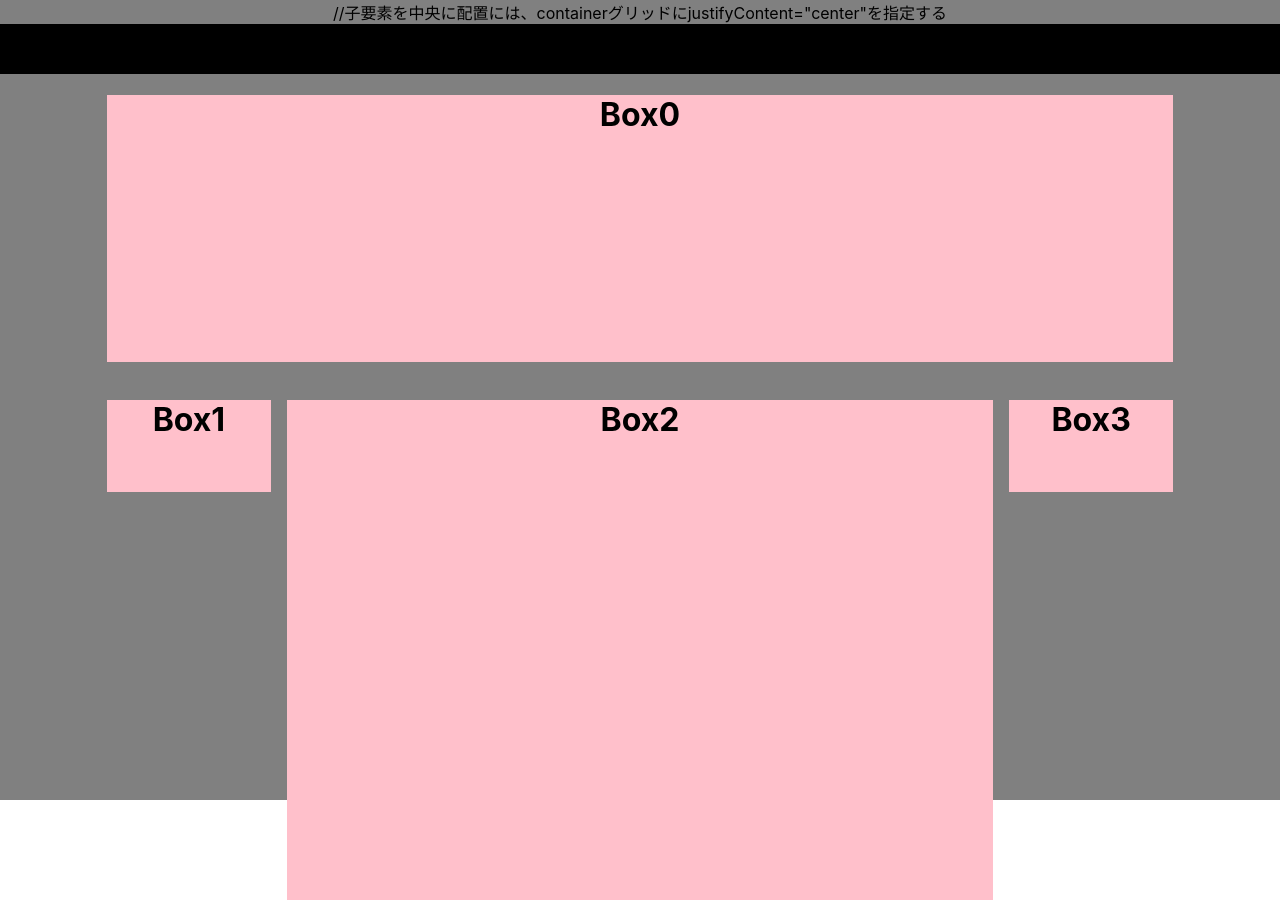
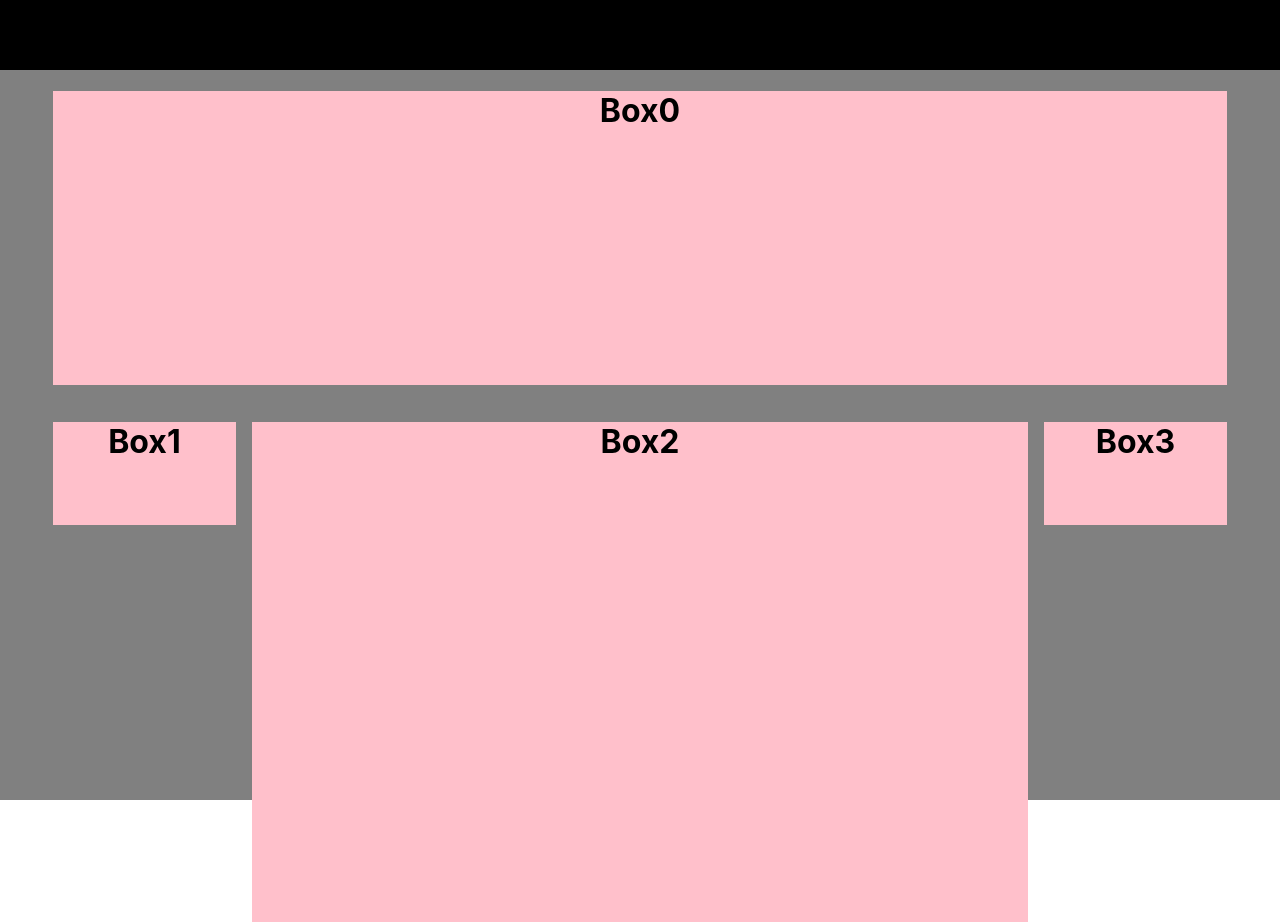
Before and after one commit to nyantama0616/learn-react, a React (Create React App) app: page / in a window 1280 px wide. Before the commit the page ends 900 px from the top, so only its background shows below. Built offline with nearby package versions, Linux system fonts and the light colour scheme.

Commit message:
[LearnMUI, 微修正] Headerサイズ変えたり、コメント変えたりした

```diff
--- a/src/Header.tsx
+++ b/src/Header.tsx
@@ -1,9 +1,8 @@
-import { AspectRatio } from "@mui/joy";
 import { Box } from "@mui/material";
 
 export default function Header() {
     return (
-        <Box className="header" sx={{ backgroundColor: "black", height: "50px", color: "white" }}>
+        <Box className="header" sx={{ backgroundColor: "black", height: "70px", color: "white" }}>
 
         </Box>
     )
--- a/src/Layout.tsx
+++ b/src/Layout.tsx
@@ -7,12 +7,13 @@ interface LayoutProps {
 
 export default function Layout({mainComponent}: LayoutProps) {
     return (
-        <Box sx={{backgroundColor: "gray", width: "100%", height: "100%"}}>
-            <Grid container justifyContent="center"> //子要素を中央に配置には、containerグリッドにjustifyContent="center"を指定する
+        <Box sx={{ backgroundColor: "gray", width: "100%", height: "100%" }}>
+            {/* 子要素を中央に配置には、containerグリッドにjustifyContent="center"を指定する */}
+            <Grid container justifyContent="center">
                 <Grid item xs={12}>
                     <Header />
                 </Grid>
-                <Grid item xs={10}>
+                <Grid item xs={11}>
                     {mainComponent}
                 </Grid>
             </Grid>
```
